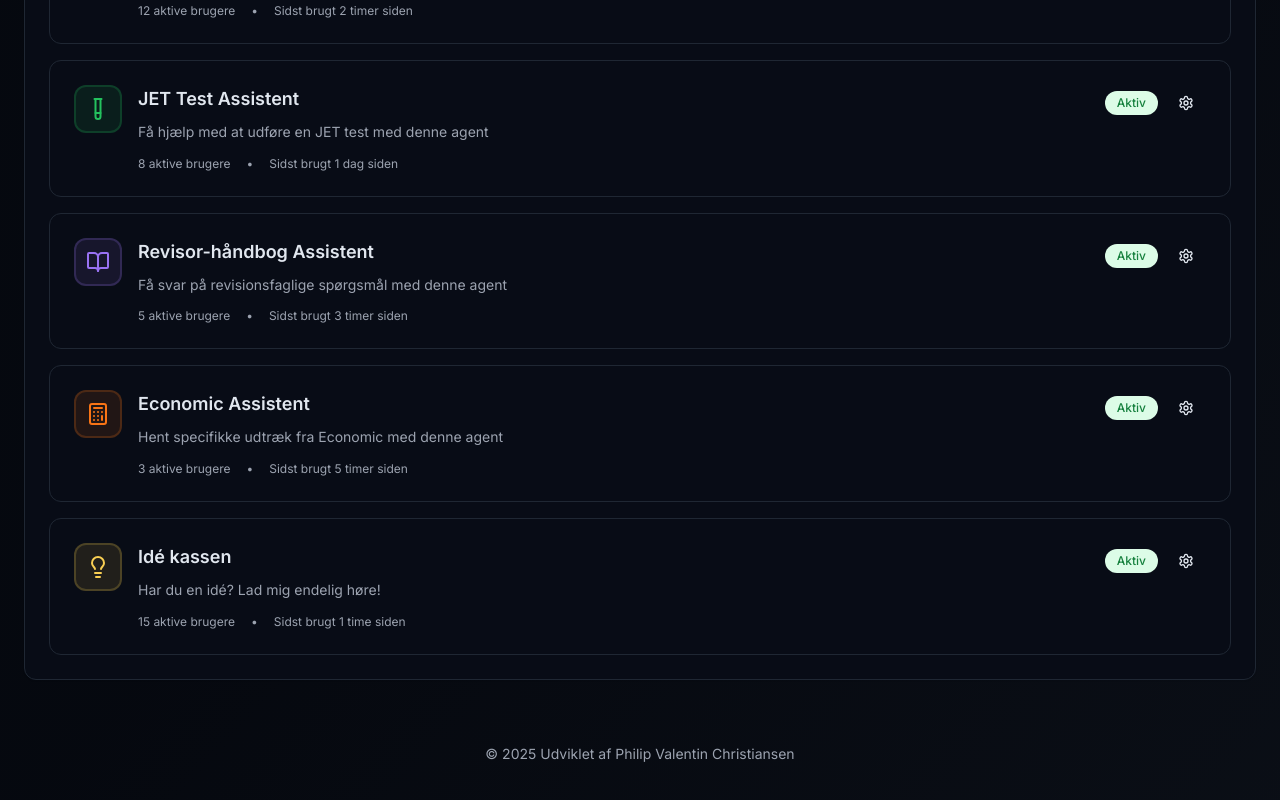
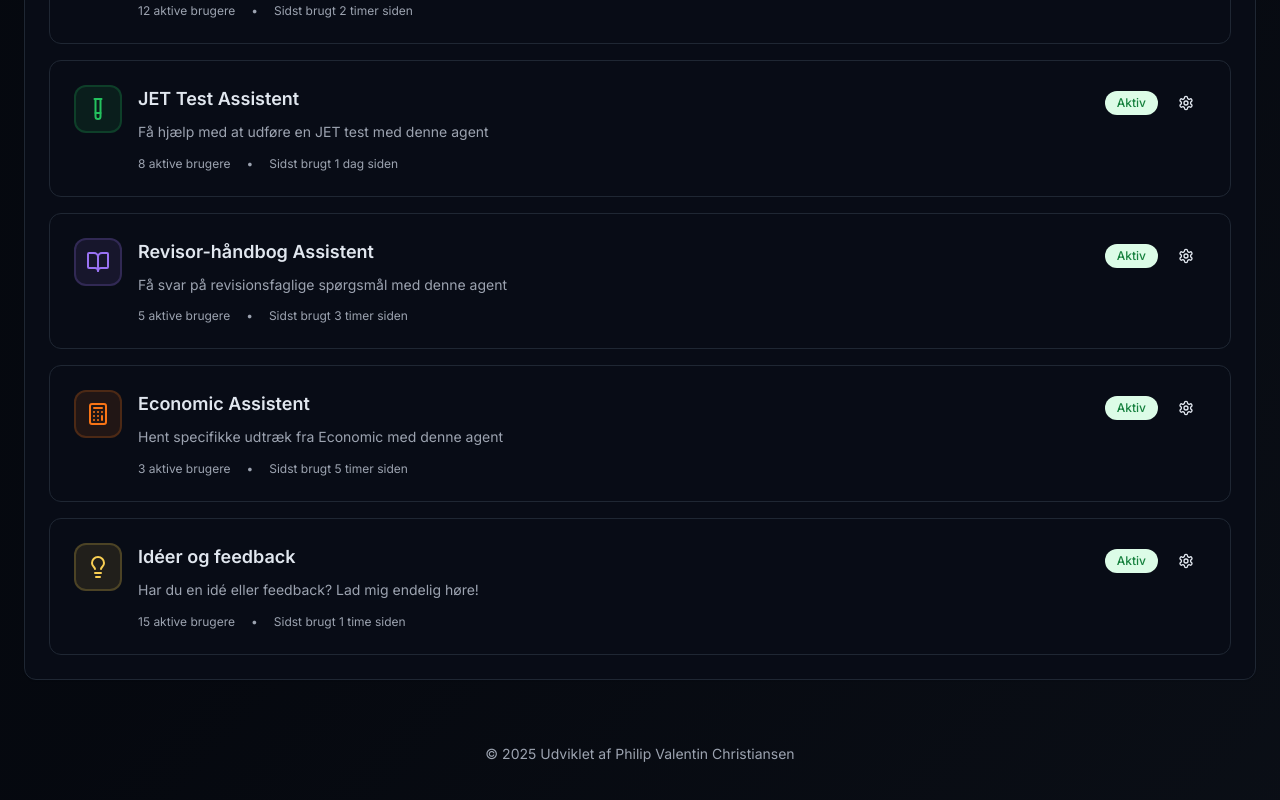
Before and after one commit to PValentinoo/AutoMate, a React (Vite) app: page /developer/dashboard in a window 1280 px wide. Shown: the part 532-1332 px from the top of the page. Built offline with nearby package versions, Linux system fonts and the light colour scheme.

Commit message:
Ide boks

```diff
--- a/src/pages/DeveloperDashboard.tsx
+++ b/src/pages/DeveloperDashboard.tsx
@@ -45,8 +45,8 @@ export default function DeveloperDashboard() {
       color: "economics"
     },
     {
-      name: "Idé kassen",
-      description: "Har du en idé? Lad mig endelig høre!",
+      name: "Idéer og feedback",
+      description: "Har du en idé eller feedback? Lad mig endelig høre!",
       status: "Aktiv",
       users: 15,
       lastUsed: "1 time siden",
--- a/src/pages/Index.tsx
+++ b/src/pages/Index.tsx
@@ -46,8 +46,8 @@ const Index = () => {
       path: "/workflow/economics"
     },
     {
-      title: "Idé kassen",
-      description: "Har du en idé? Lad mig endelig høre!",
+      title: "Idéer og feedback",
+      description: "Har du en ny idé, eller feedback på et eksisterende værktøj? Lad mig endelig høre!",
       icon: Lightbulb,
       color: "idea" as const,
       workflowType: "idea",
```
